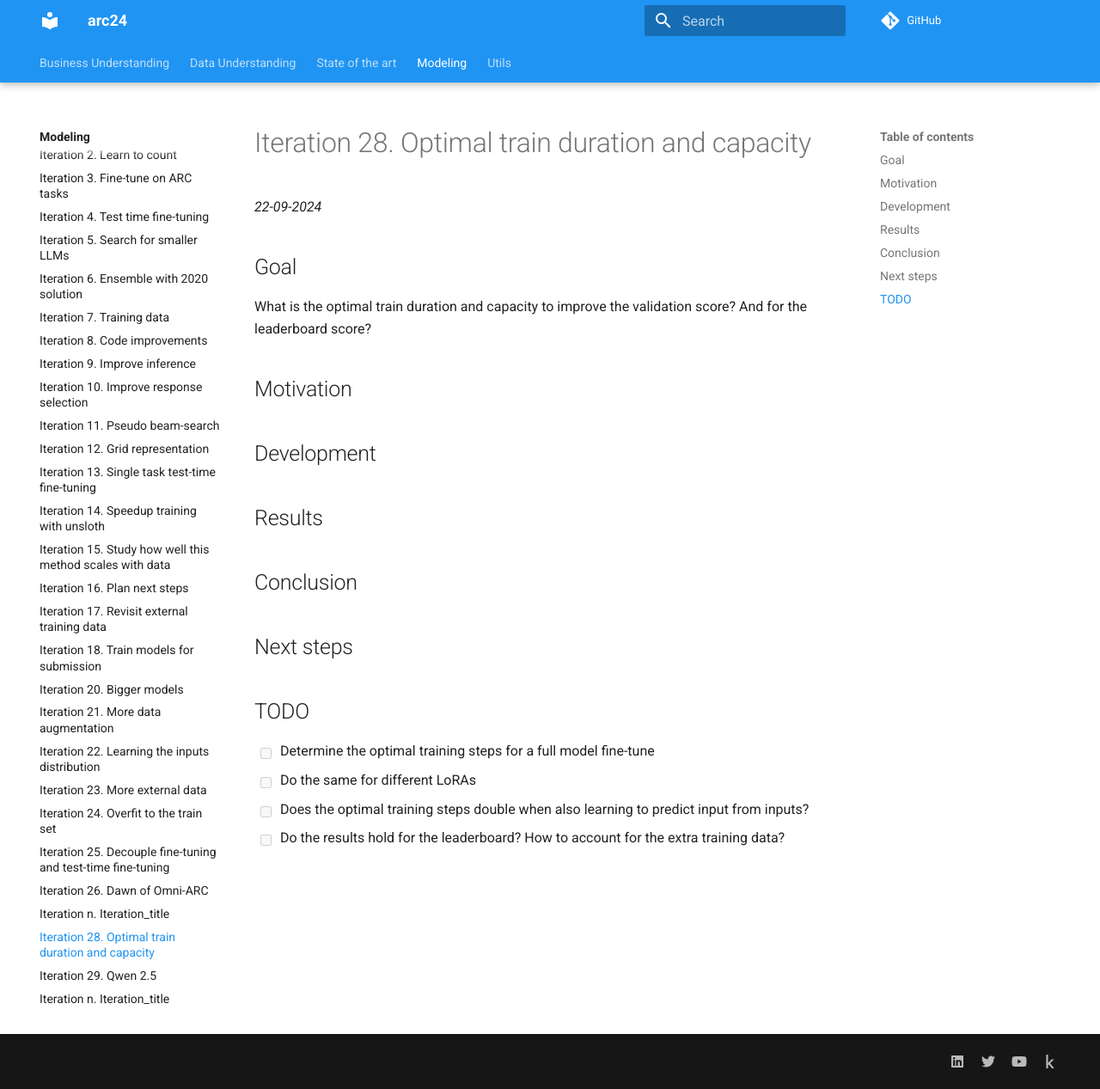
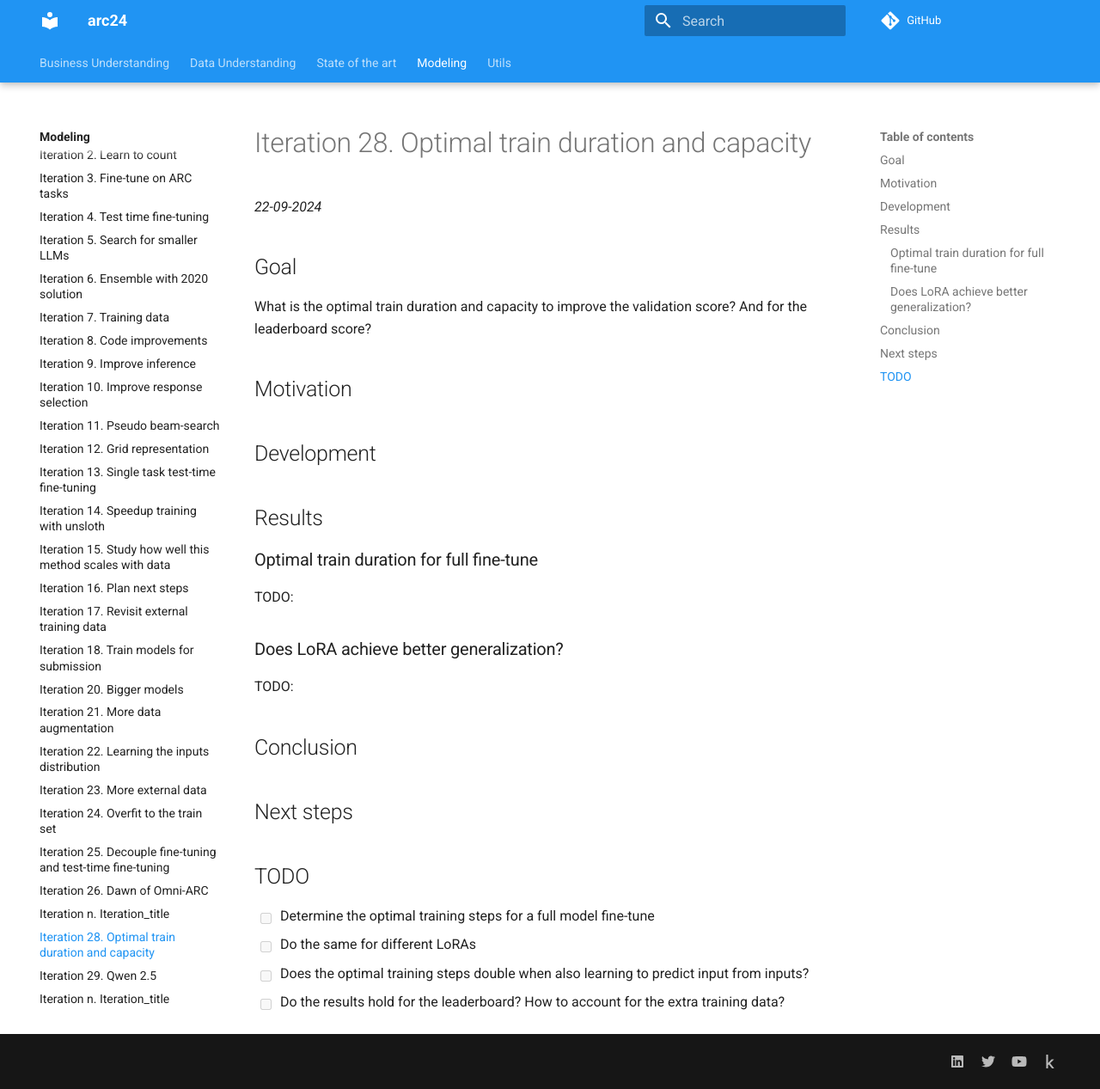
Before and after one commit to zhengjunyao-work/arc24, an MkDocs documentation site: the page built from docs/modeling/Iteration_28_optimal_train_duration_and_capacity.md, in a window 1280 px wide and 1267 px high. Shown: the whole window at 86% size. Built offline with MkDocs 1.6.1 and Material for MkDocs 9.7.7, drawn with Linux system fonts in a browser that asks for light colours; comment, search, counter and statistics services are not loaded.

Commit message:
updated documentation

```diff
--- a/docs/modeling/Iteration_28_optimal_train_duration_and_capacity.md
+++ b/docs/modeling/Iteration_28_optimal_train_duration_and_capacity.md
@@ -12,6 +12,14 @@ What is the optimal train duration and capacity to improve the validation score?
 
 ## Results
 
+### Optimal train duration for full fine-tune
+
+TODO:
+
+### Does LoRA achieve better generalization?
+
+TODO:
+
 ## Conclusion
 
 ## Next steps
```
Also changed, not shown: docs/modeling/Iteration_29_qwen25.md (+4 -0 lines).
